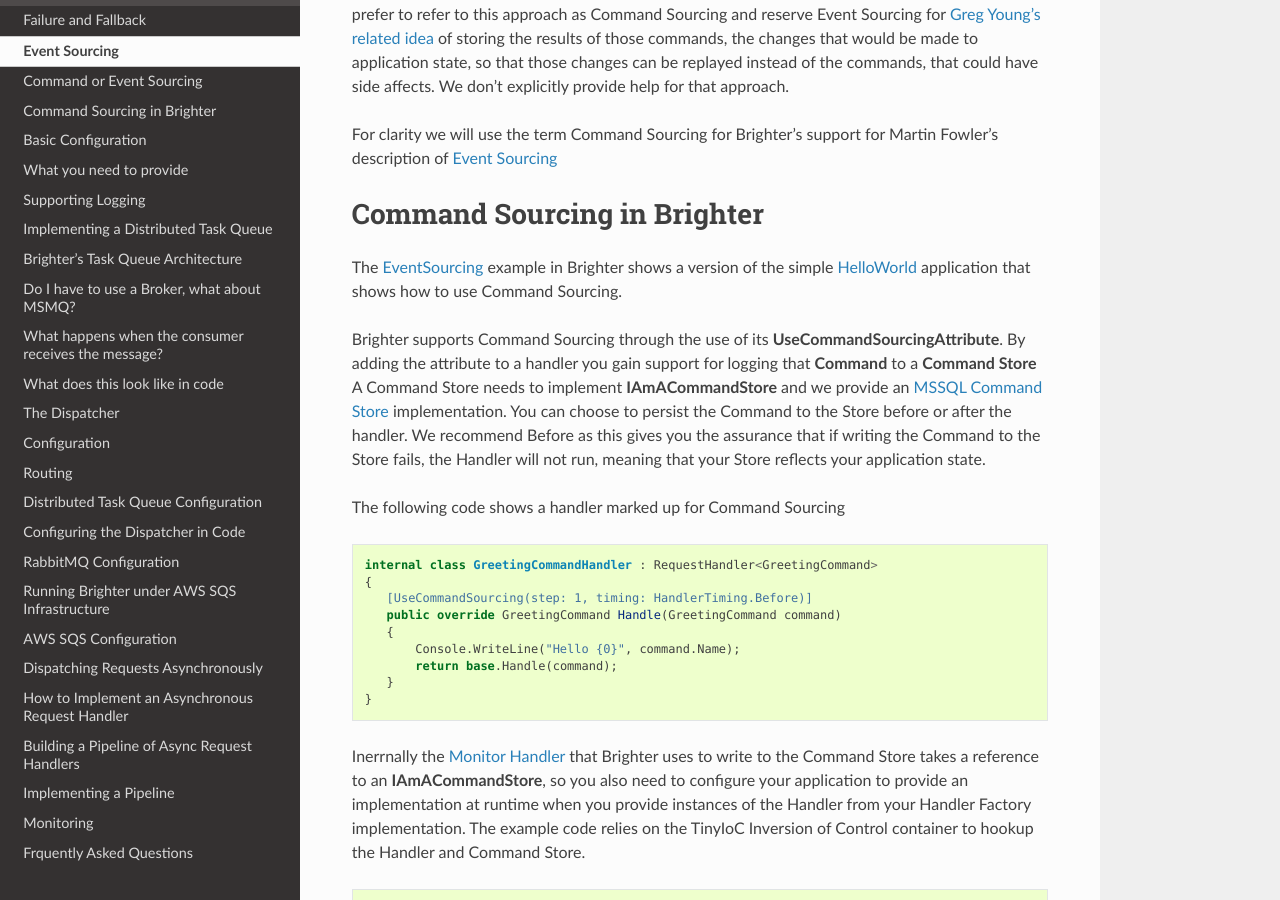
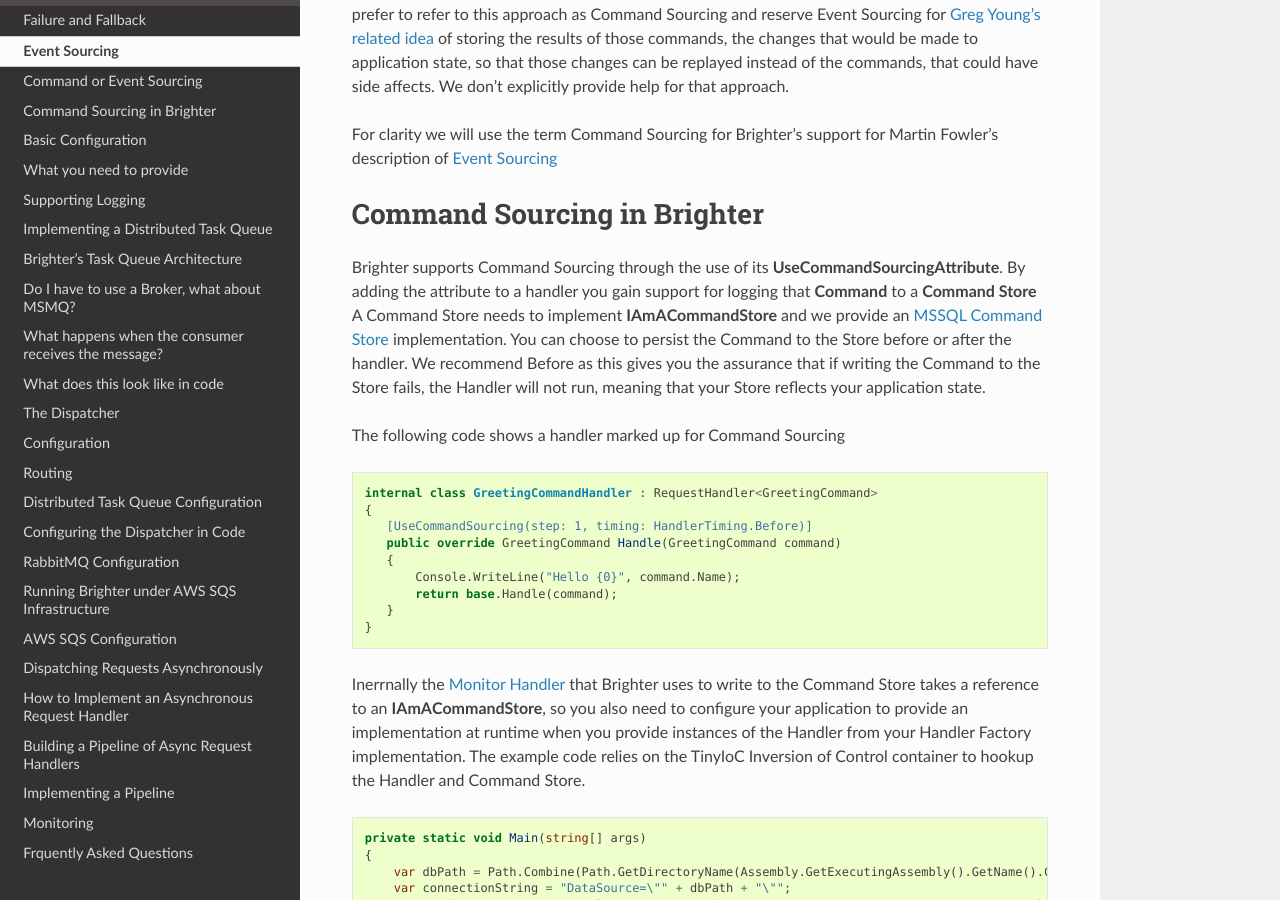
Before and after one commit to BrighterCommand/Docs, a Sphinx documentation site: the page built from source/EventSourcing.rst, in a window 1280 px wide and 900 px high, scrolled down 1034 px. Built offline with Sphinx 7.4.7 and the Read the Docs theme 2.0.0, drawn with Linux system fonts in a browser that asks for light colours.

Commit message:
Fix for issue #272. Removed link to old Examples

```diff
--- a/source/EventSourcing.rst
+++ b/source/EventSourcing.rst
@@ -64,12 +64,6 @@
 
 Command Sourcing in Brighter
 ----------------------------
-
-The
-`EventSourcing <https://github.com/BrighterCommand/Brighter/tree/master/Examples/EventSourcing>`__
-example in Brighter shows a version of the simple
-`HelloWorld <HelloWorldExample.html>`__ application that shows how to
-use Command Sourcing.
 
 Brighter supports Command Sourcing through the use of its
 **UseCommandSourcingAttribute**. By adding the attribute to a handler
```
